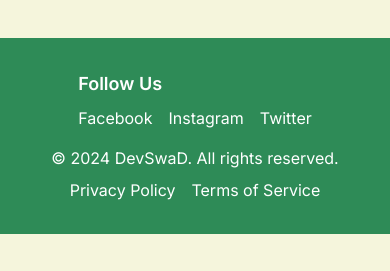
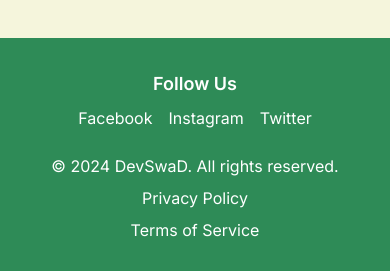
Before and after one commit to lokesh1jha/devswad, a Next.js app: page / in a window 390 px wide. Shown: the part 2182-2453 px from the top of the page. Before the commit the page ends 2416 px from the top, so only its background shows below. Built offline with nearby package versions, Linux system fonts and the light colour scheme.

Commit message:
footer fixed for mobile view

```diff
--- a/src/components/Footer.tsx
+++ b/src/components/Footer.tsx
@@ -3,20 +3,26 @@
 export default function Footer() {
   return (
     <footer className="bg-[#2E8B57] text-white py-8">
-      <div className="container mx-auto flex flex-col md:flex-row justify-between items-center">
-        <div className="mb-4 md:mb-0">
-          <h3 className="text-lg font-semibold mb-2">Follow Us</h3>
-          <div className="flex space-x-4">
-            <a href="#" className="hover:text-[#F5F5DC]">Facebook</a>
-            <a href="#" className="hover:text-[#F5F5DC]">Instagram</a>
-            <a href="#" className="hover:text-[#F5F5DC]">Twitter</a>
+      <div className="container mx-auto px-4">
+        <div className="flex flex-col space-y-6 sm:space-y-0 sm:flex-row sm:justify-between sm:items-start">
+          <div className="text-center sm:text-left">
+            <h3 className="text-lg font-semibold mb-2">Follow Us</h3>
+            <div className="flex justify-center sm:justify-start space-x-4">
+              <a href="#" className="hover:text-[#F5F5DC] transition-colors duration-200">Facebook</a>
+              <a href="#" className="hover:text-[#F5F5DC] transition-colors duration-200">Instagram</a>
+              <a href="#" className="hover:text-[#F5F5DC] transition-colors duration-200">Twitter</a>
+            </div>
           </div>
-        </div>
-        <div className="text-center md:text-right">
-          <p>&copy; 2024 DevSwaD. All rights reserved.</p>
-          <div className="mt-2">
-            <Link href="/privacy-policy" className="hover:underline mr-4">Privacy Policy</Link>
-            <Link href="/terms-of-service" className="hover:underline">Terms of Service</Link>
+          <div className="text-center sm:text-right">
+            <p>&copy; 2024 DevSwaD. All rights reserved.</p>
+            <div className="mt-2 flex flex-col sm:flex-row space-y-2 sm:space-y-0 sm:space-x-4 justify-center sm:justify-end">
+              <Link href="/privacy-policy" className="hover:underline transition-colors duration-200">
+                Privacy Policy
+              </Link>
+              <Link href="/terms-of-service" className="hover:underline transition-colors duration-200">
+                Terms of Service
+              </Link>
+            </div>
           </div>
         </div>
       </div>
```
